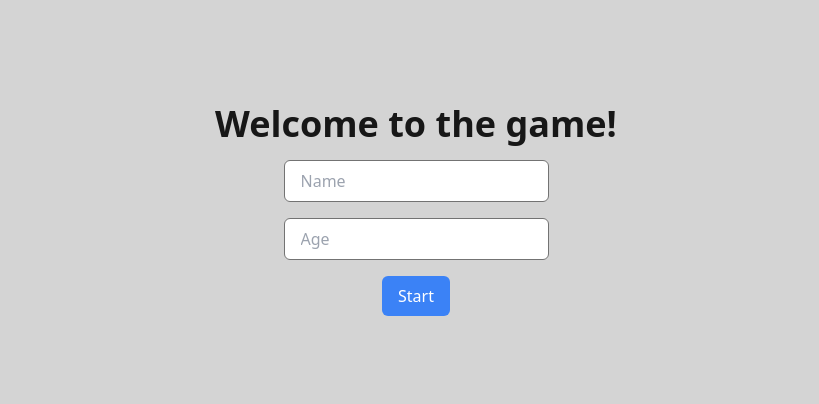
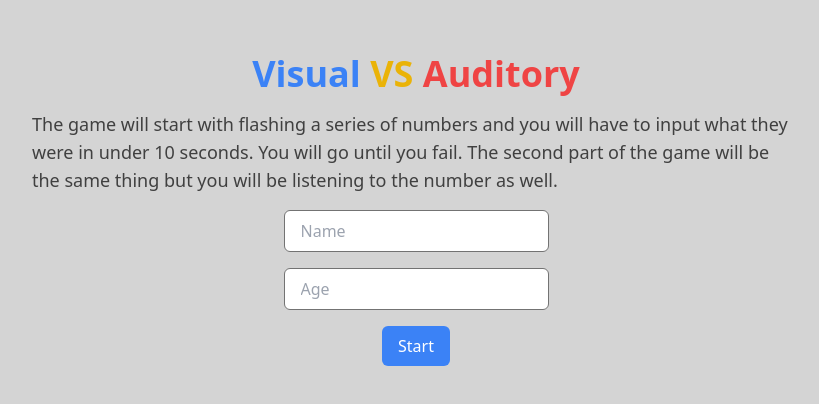
Before and after one commit to mazylol/psychology-memory-game, a SvelteKit app: page / in a window 1280 px wide. Shown: the part 190-594 px from the top of the page, without its empty margins (224-1043 px from the left). Built offline with nearby package versions, Linux system fonts and the light colour scheme.

Commit message:
readme update, begin form action, game rules

```diff
--- a/src/routes/+page.server.ts
+++ b/src/routes/+page.server.ts
@@ -1,5 +1,12 @@
 import type { Actions } from './$types';
+import type { State } from '$lib/state';
 
 // idea to handle form action:
 // have the form be submitted at every number submit.
 // If the round is 2 and the answer was wrong, then add the result to the database.
+
+export const actions: Actions = {
+    default: async (event) => {
+
+    },
+};
--- a/src/routes/+page.svelte
+++ b/src/routes/+page.svelte
@@ -27,7 +27,15 @@
 		</div>
 	{:else}
 		<div class="flex h-screen flex-col items-center justify-center">
-			<h1 class="text-4xl font-bold text-neutral-900">Welcome to the game!</h1>
+			<h1 class="text-4xl font-bold text-neutral-900">
+				<span class="text-blue-500">Visual</span> <span class="text-yellow-500">VS</span>
+				<span class="text-red-500">Auditory</span>
+			</h1>
+			<p class="mt-4 max-w-3xl text-lg text-neutral-700">
+				The game will start with flashing a series of numbers and you will have to input what they
+				were in under 10 seconds. You will go until you fail. The second part of the game will be
+				the same thing but you will be listening to the number as well.
+			</p>
 			<input
 				type="text"
 				class="mt-4 rounded-md border border-neutral-500 px-4 py-2"
@@ -42,7 +50,13 @@
 			/>
 			<button
 				class="bg-primary-500 mt-4 rounded-md bg-blue-500 px-4 py-2 text-white"
-				on:click={() => (state.gameStarted = true)}>Start</button
+				on:click={() => {
+					if (!state.name || !state.age) {
+						alert('Please fill in your name and age');
+						return;
+					}
+					state.gameStarted = true;
+				}}>Start</button
 			>
 		</div>
 	{/if}
```
Also changed, not shown: 1 other file (tests, documents, lock files or other folders).
